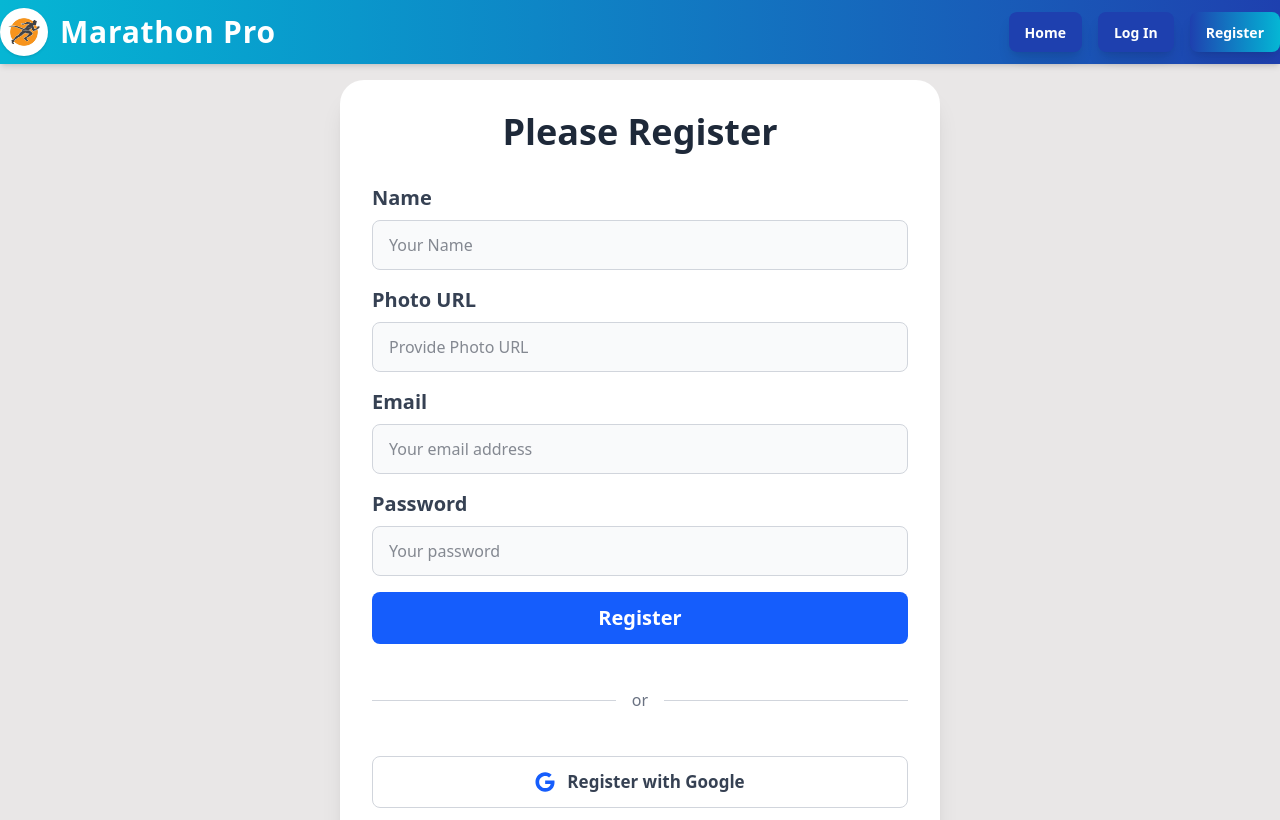
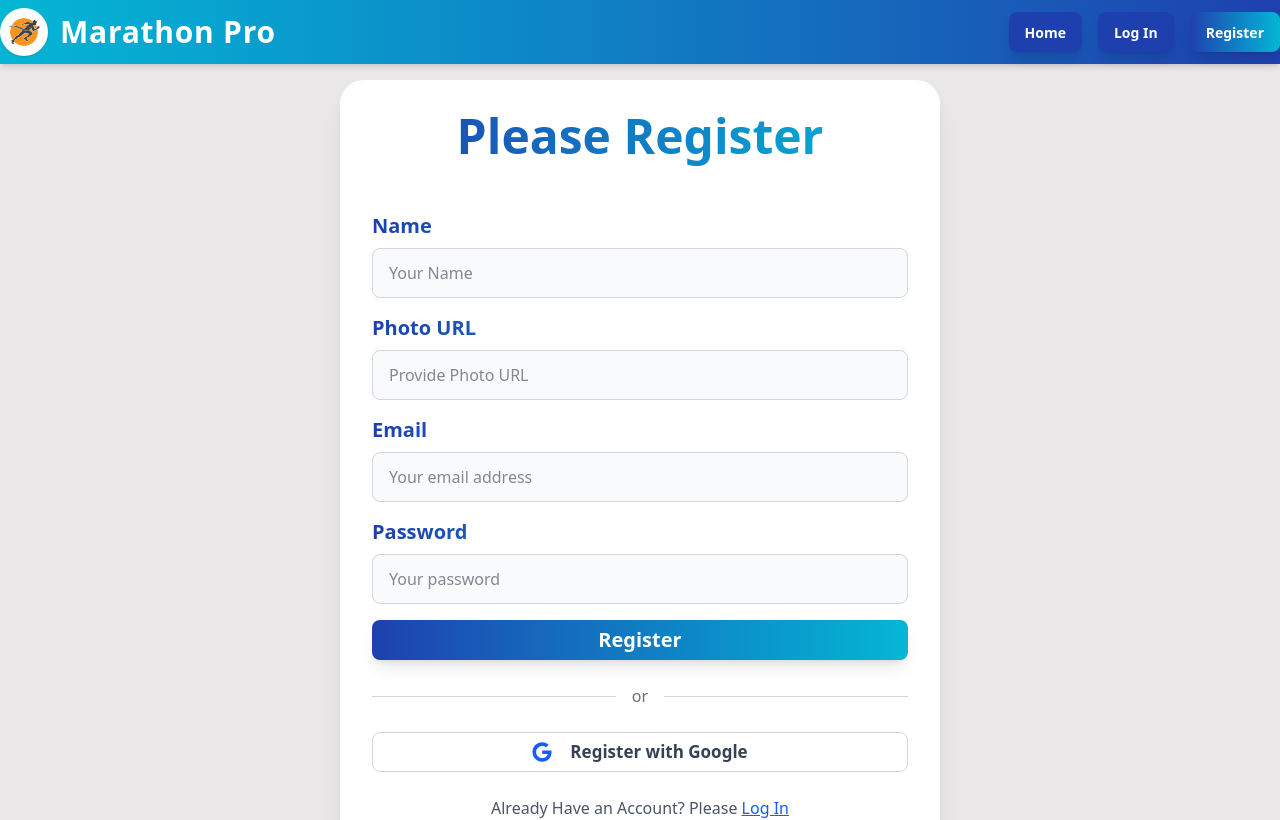
Before and after one commit to M-H-Nayem/Marathon_Management, a React (Vite) app: page /register in a window 1280 px wide. Shown: the top 820 px of the page. Built offline with nearby package versions, Linux system fonts and the light colour scheme; no server answers.

Commit message:
Register page updated

```diff
--- a/src/Pages/Sign/Register.jsx
+++ b/src/Pages/Sign/Register.jsx
@@ -61,7 +61,7 @@ const Register = () => {
 
   let handleGoogleLogin = () => {
     googleLogin()
-      .then((result) => {
+      .then(() => {
         navigate(`${location.state ? location.state : "/"}`);
         Swal.fire({
           icon: "success",
@@ -70,7 +70,7 @@ const Register = () => {
           timer: 1500,
         });
       })
-      .catch((error) => {});
+      .catch(() => {});
   };
 
   return (
@@ -79,14 +79,14 @@ const Register = () => {
       <div className="flex justify-center items-center min-h-[calc(100vh-100px)] p-4 ">
         <div className="w-full max-w-[600px] bg-white text-gray-900 rounded-3xl shadow-xl p-8 transform transition-transform duration-500 ">
           <div className="text-center mb-8">
-            <h1 className="text-4xl font-extrabold text-gray-800">
+            <h1 className="text-4xl mb-10 bg-gradient-to-r from-[#1E40AF] to-[#06B6D4] bg-clip-text text-transparent md:text-5xl font-bold text-center h-15">
               Please Register
             </h1>
           </div>
           <div className="space-y-6">
             <form onSubmit={handleSubmit} className="space-y-4">
               <div>
-                <label className="block text-xl font-semibold mb-2 text-gray-700">Name</label>
+                <label className="block text-xl font-semibold mb-2 bg-gradient-to-r from-[#1E40AF] to-[#06B6D4] bg-clip-text text-transparent">Name</label>
                 <input
                   name="name"
                   type="text"
@@ -97,7 +97,7 @@ const Register = () => {
                 {nameError && <p className="text-red-600 text-sm mt-2">{nameError}</p>}
               </div>
               <div>
-                <label className="block text-xl font-semibold mb-2 text-gray-700">Photo URL</label>
+                <label className="block text-xl font-semibold mb-2 bg-gradient-to-r from-[#1E40AF] to-[#06B6D4] bg-clip-text text-transparent">Photo URL</label>
                 <input
                   name="photo"
                   type="text"
@@ -107,7 +107,7 @@ const Register = () => {
                 />
               </div>
               <div>
-                <label className="block text-xl font-semibold mb-2 text-gray-700">Email</label>
+                <label className="block text-xl font-semibold mb-2 bg-gradient-to-r from-[#1E40AF] to-[#06B6D4] bg-clip-text text-transparent">Email</label>
                 <input
                   name="email"
                   type="email"
@@ -117,7 +117,7 @@ const Register = () => {
                 />
               </div>
               <div>
-                <label className="block text-xl font-semibold mb-2 text-gray-700">Password</label>
+                <label className="block text-xl font-semibold mb-2 bg-gradient-to-r from-[#1E40AF] to-[#06B6D4] bg-clip-text text-transparent">Password</label>
                 <input
                   name="password"
                   type="password"
@@ -129,13 +129,13 @@ const Register = () => {
               </div>
               <button
                 type="submit"
-                className="w-full text-xl font-bold text-white py-3 rounded-lg bg-blue-600 hover:bg-blue-700 transition-colors duration-300 transform hover:scale-105"
+                className="w-full text-xl font-bold text-white py-3 rounded-lg btn border-none bg-gradient-to-r from-[#1E40AF] to-[#06B6D4]  shadow-lg transition-colors duration-300 transform hover:scale-101"
               >
                 Register
               </button>
             </form>
 
-            <div className="relative flex items-center py-5">
+            <div className="relative flex items-center ">
               <div className="flex-grow border-t border-gray-300"></div>
               <span className="flex-shrink mx-4 text-gray-500">or</span>
               <div className="flex-grow border-t border-gray-300"></div>
@@ -143,7 +143,7 @@ const Register = () => {
 
             <button
               onClick={handleGoogleLogin}
-              className="w-full flex items-center justify-center space-x-3 py-3 border border-gray-300 rounded-lg text-gray-700 bg-white hover:bg-gray-50 transition-colors duration-200"
+              className="w-full btn flex items-center justify-center space-x-3 py-3 border border-gray-300 rounded-lg text-gray-700 bg-white hover:bg-gray-50 transition-colors duration-200"
             >
               <FaGoogle size={20} className="text-blue-600" />
               <span className="text-[17px] font-semibold">Register with Google</span>
```
